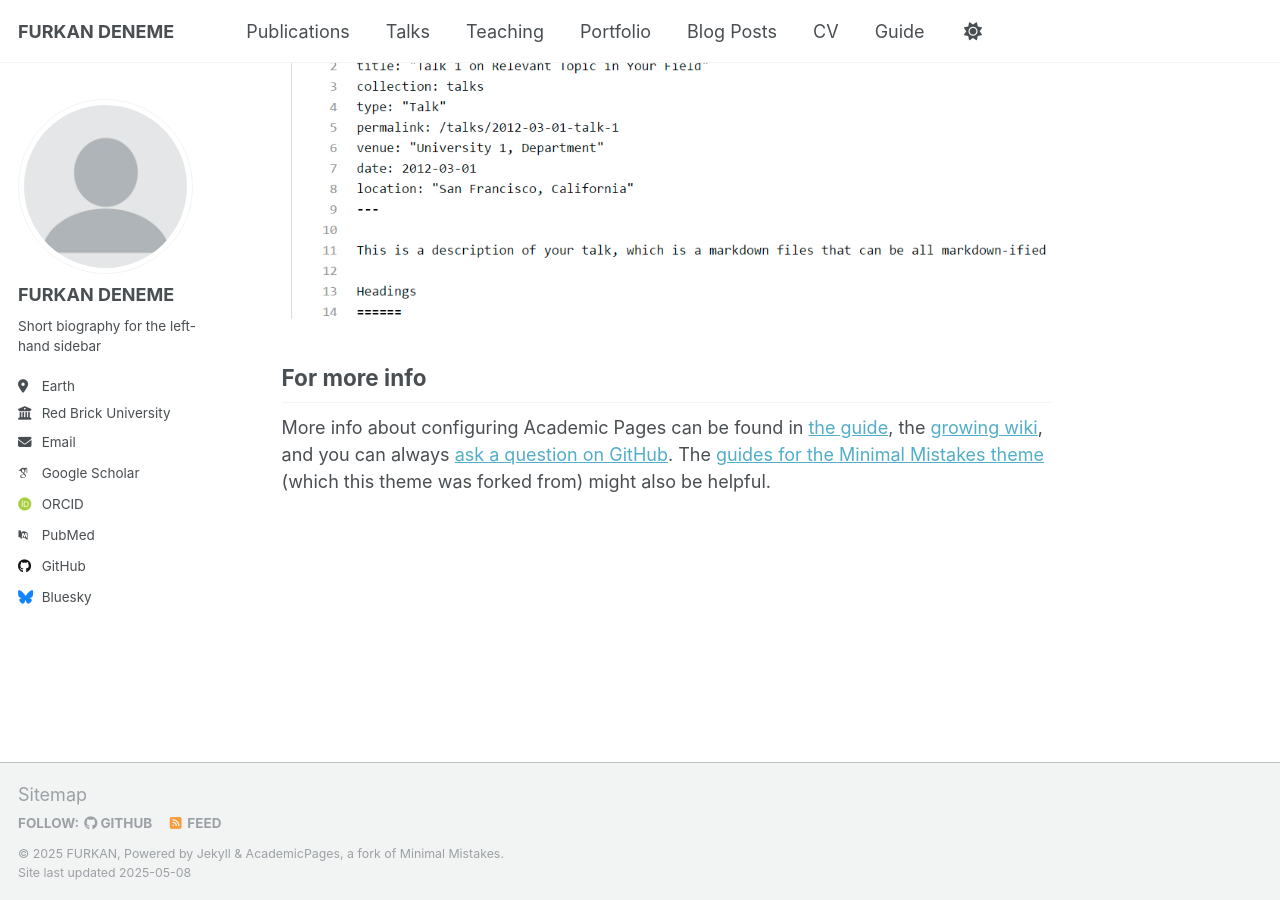
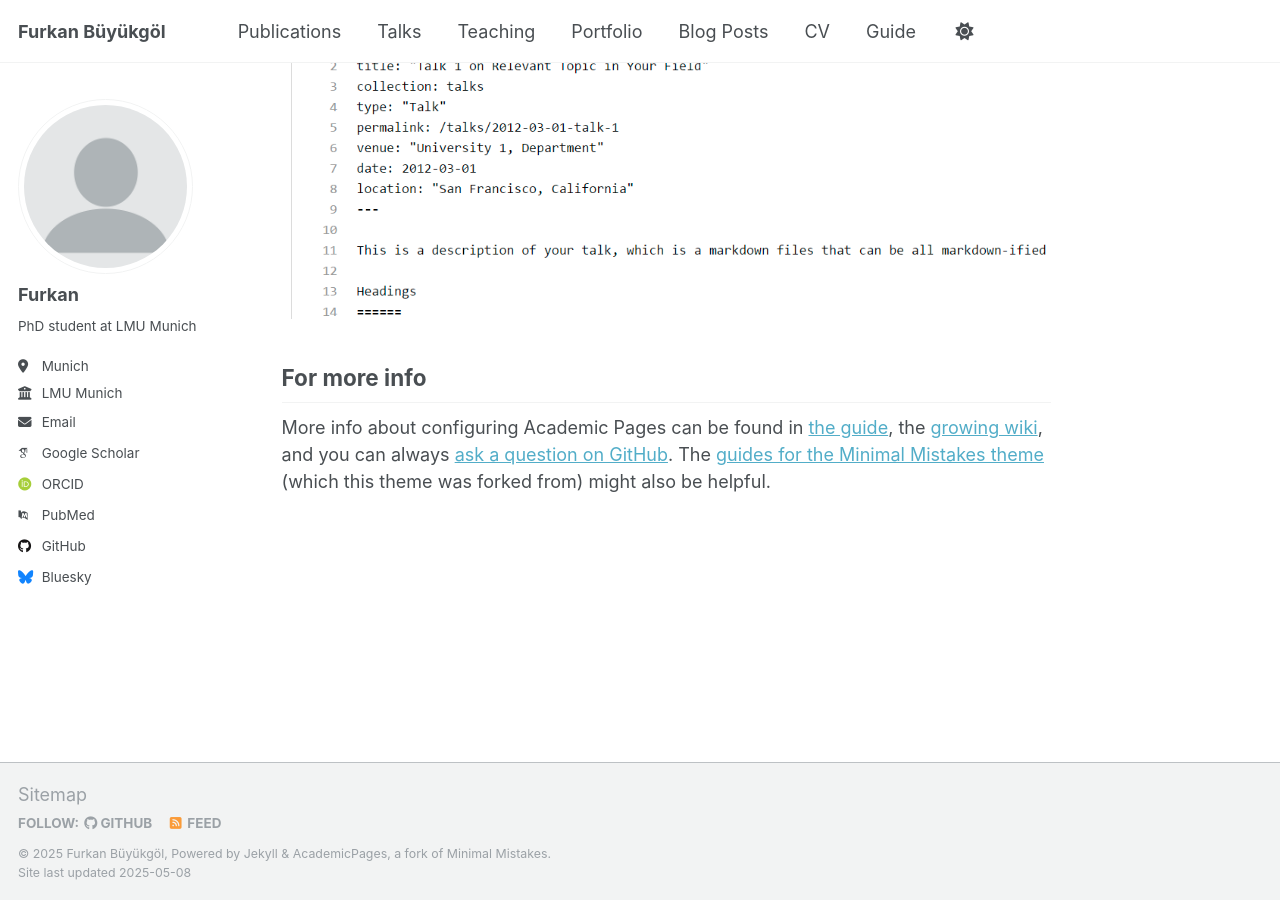
Before and after one commit to fbyukgo/fbyukgo.github.io, a Jekyll site: the page built from _pages/about.md, in a window 1280 px wide and 900 px high, scrolled down 2636 px. Built offline with Jekyll 4.4.1, drawn with Linux system fonts in a browser that asks for light colours; some web fonts are replaced.

Commit message:
Update _config.yml

```diff
--- a/_config.yml
+++ b/_config.yml
@@ -9,11 +9,11 @@
 # Basic Site Settings
 locale                   : "en-US"
 site_theme               : "default"
-title                    : "FURKAN DENEME"
+title                    : "Furkan Büyükgöl"
 title_separator          : "-"
-name                     : &name "FURKAN"
-description              : &description "personal description"
-url                      : https://fbyukgo.github.io/ # the base hostname & protocol for your site e.g. "https://[your GitHub username].github.io" or if you already have some other page hosted on Github then use "https://[your GitHub username].github.io/[Your Repo Name]"
+name                     : &name "Furkan Büyükgöl"
+description              : &description "Pepega"
+url                      : https://fbyukgo.github.io # the base hostname & protocol for your site e.g. "https://[your GitHub username].github.io" or if you already have some other page hosted on Github then use "https://[your GitHub username].github.io/[Your Repo Name]"
 baseurl                  : "" # the subpath of your site, e.g. "/blog"
 repository               : "fbyukgo/fbyukgo.github.io"
 
@@ -23,18 +23,18 @@ repository               : "fbyukgo/fbyukgo.github.io"
 author:
   # Biographic information
   avatar           : "profile.png"
-  name             : "FURKAN DENEME"
+  name             : "Furkan"
   pronouns         : # example: "she/her"
-  bio              : "Short biography for the left-hand sidebar"
-  location         : "Earth"
-  employer         : "Red Brick University"
+  bio              : "PhD student at LMU Munich"
+  location         : "Munich"
+  employer         : "LMU Munich"
   uri              : # URL
-  email            : "none@example.org"
+  email            : "buyukgolfurkan@gmail.com"
 
   # Academic websites
   academia         : # URL
   arxiv            : # URL - Update with the correct link to your profile
-  googlescholar    : "https://scholar.google.com/citations?user=PS_CX0AAAAAJ"
+  googlescholar    : "https://scholar.google.com/citations?user=ye6KbQIAAAAJ&hl=en"
   impactstory      : # URL
   orcid            : "http://orcid.org/yourorcidurl"
   semantic         : # URL
```
